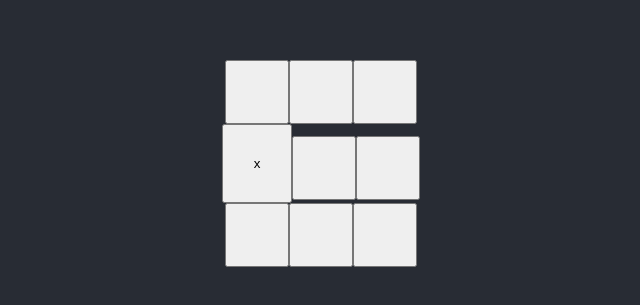
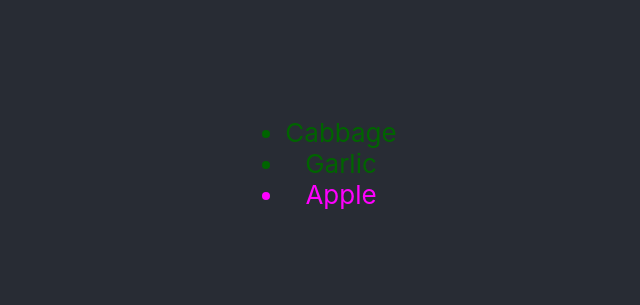
Before and after one commit to 2ITB-Dromtorp/Skoleoppgaver_Kristoffer_2023_2024, a React (Create React App) app in the folder react_intro/react_intro/: page / in a window 1280 px wide. Shown: the part 237-542 px from the top of the page, without its empty margins (319-959 px from the left). Built offline with nearby package versions, Linux system fonts and the light colour scheme.

Commit message:
Trying out react stuff

```diff
--- a/react_intro/react_intro/src/App.js
+++ b/react_intro/react_intro/src/App.js
@@ -1,30 +1,29 @@
 import './App.css';
 
-function Square({ value }) {
-  return <button className="square">{value}</button>
-}
+const products = [
+  { title: 'Cabbage', isFruit: false, id: 1 },
+  { title: 'Garlic', isFruit: false, id: 2 },
+  { title: 'Apple', isFruit: true, id: 3 },
+];
 
 function App() {
+
+  const listItems = products.map(product =>
+    <li
+      key={product.id}
+      style={{
+        color: product.isFruit ? 'magenta' : 'darkgreen'
+      }}
+    >
+      {product.title}
+    </li>
+  );
 
   return (
     <div className="App">
       <header className='App-header'>
-        <div className="board-row">
-          <Square />
-          <Square />
-          <Square />
-        </div>
-        <div className="board-row">
-          <Square value={"x"} />
-          <Square />
-          <Square />
-        </div>
-        <div className="board-row">
-          <Square />
-          <Square />
-          <Square />
-        </div>
 
+        <ul>{listItems}</ul>
 
       </header>
     </div>
```
